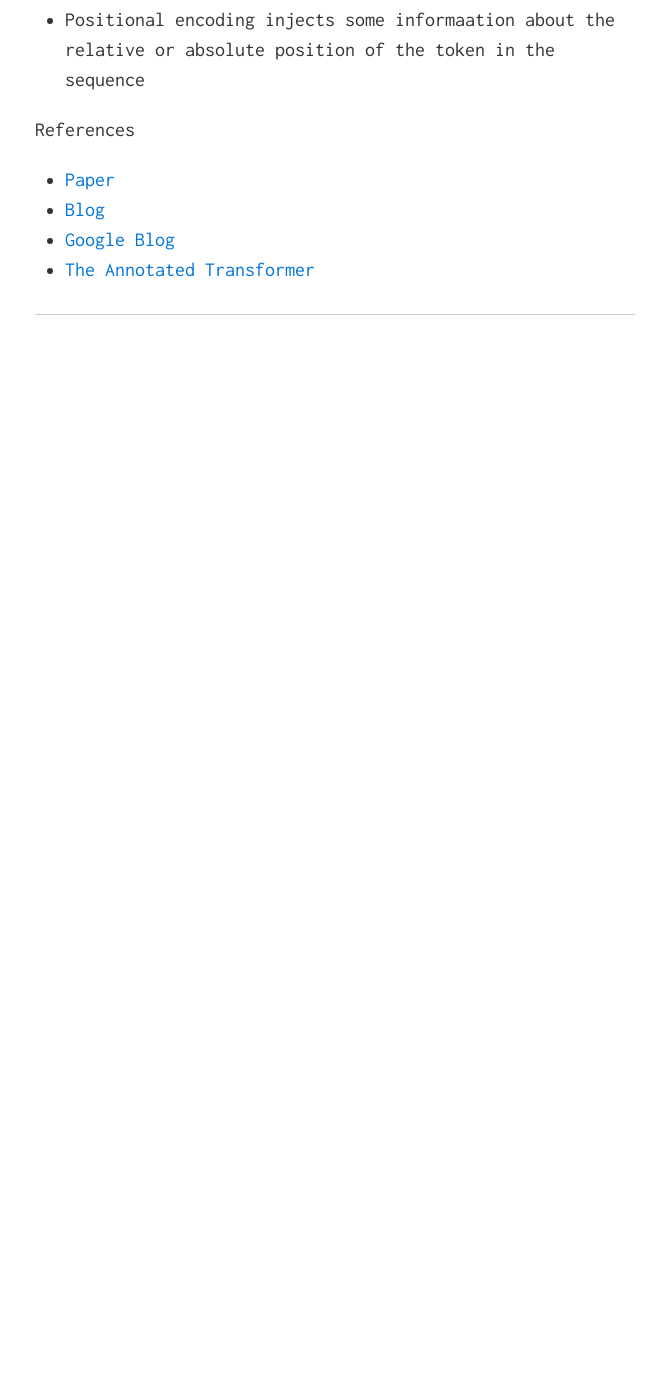
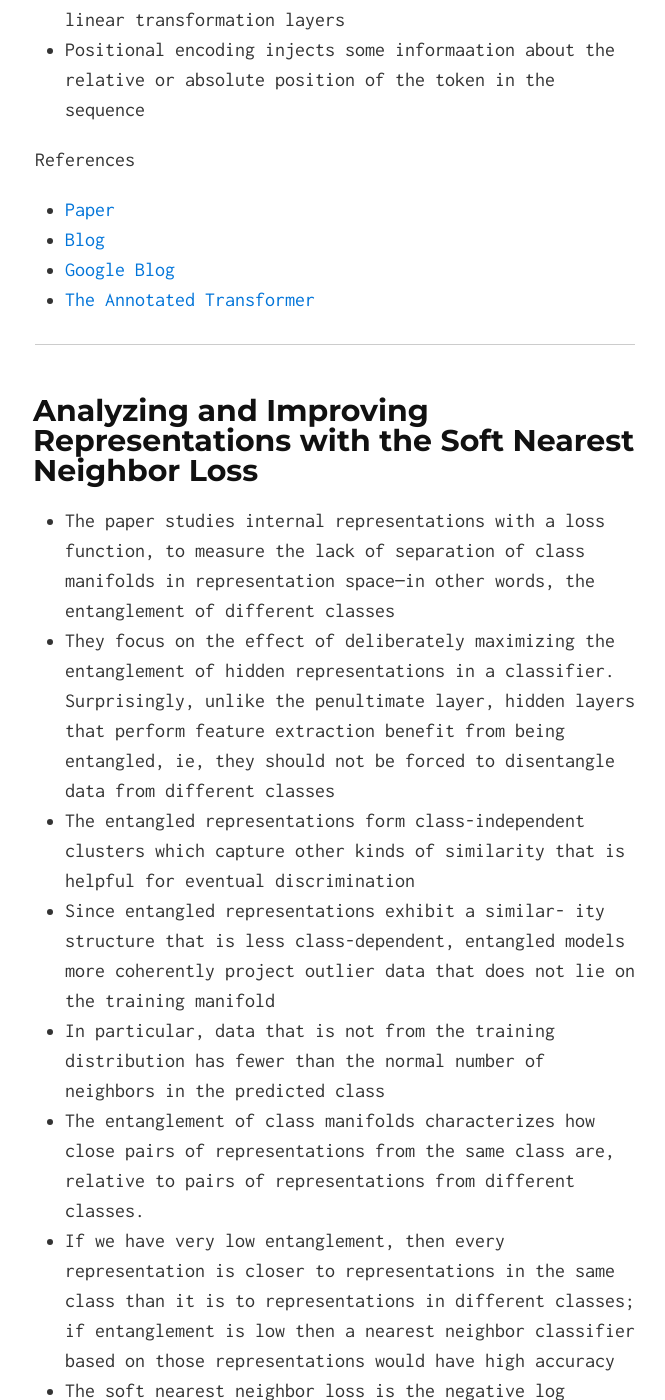
Before and after one commit to divyanshk/Papers-Blogs, a Jekyll site: the page built from index.md, in a window 1280 px wide and 1400 px high, scrolled down 13128 px. Shown: the whole window, without its empty margins (305-970 px from the left). Built offline with Jekyll 4.4.1, drawn with Linux system fonts in a browser that asks for light colours; formulas are drawn with MathJax 3; before the commit the page ends 13544 px from its top, so only the background shows below that; some of the changed text lies outside the part shown.

Commit message:
soft neighbor loss

```diff
--- a/index.md
+++ b/index.md
@@ -13,6 +13,7 @@ layout: default
 [Improving Sequence-To-Sequence Learning Via Optimal Transport](#seq2seqot)
 [Memory-Efficient Implementation of DenseNets](#memdense)
 [Attention Is All You Need](#attn)
+[Analyzing and Improving Representations with the Soft Nearest Neighbor Loss](#soft)
 
 ---
 
@@ -247,3 +248,22 @@ References
 * [The Annotated Transformer](http://nlp.seas.harvard.edu/2018/04/03/attention.html)
 
 ---
+
+## <a name="soft"></a>Analyzing and Improving Representations with the Soft Nearest Neighbor Loss
+
+* The paper studies internal representations with a loss function, to measure the lack of separation of class manifolds in representation space—in other words, the entanglement of different classes
+* They focus on the effect of deliberately maximizing the entanglement of hidden representations in a classifier. Surprisingly, unlike the penultimate layer, hidden layers that perform feature extraction benefit from being entangled, ie, they should not be forced to disentangle data from different classes
+* The entangled representations form class-independent clusters which capture other kinds of similarity that is helpful for eventual discrimination
+* Since entangled representations exhibit a similar- ity structure that is less class-dependent, entangled models more coherently project outlier data that does not lie on the training manifold
+* In particular, data that is not from the training distribution has fewer than the normal number of neighbors in the predicted class
+* The entanglement of class manifolds characterizes how close pairs of representations from the same class are, relative to pairs of representations from different classes.
+* If we have very low entanglement, then every representation is closer to representations in the same class than it is to representations in different classes; if entanglement is low then a nearest neighbor classifier based on those representations would have high accuracy
+* The soft nearest neighbor loss is the negative log probability of sampling a neighboring point j from the same class as i
+* Cross entropy loss is minimized and entanglement (soft nearest neighbor loss) is maximised as a regularizer
+* This not only promotes spread-out intraclass representations, but also turns out to be good for recognizing data that is not from the training distribution by observing that in the hidden layers, such data has fewer than the normal number of neighbors from the predicted class
+
+
+References
+* [Paper](https://arxiv.org/pdf/1902.01889.pdf)
+
+---
```
Also changed, not shown: other parts of index.md (+1 -1 lines).
